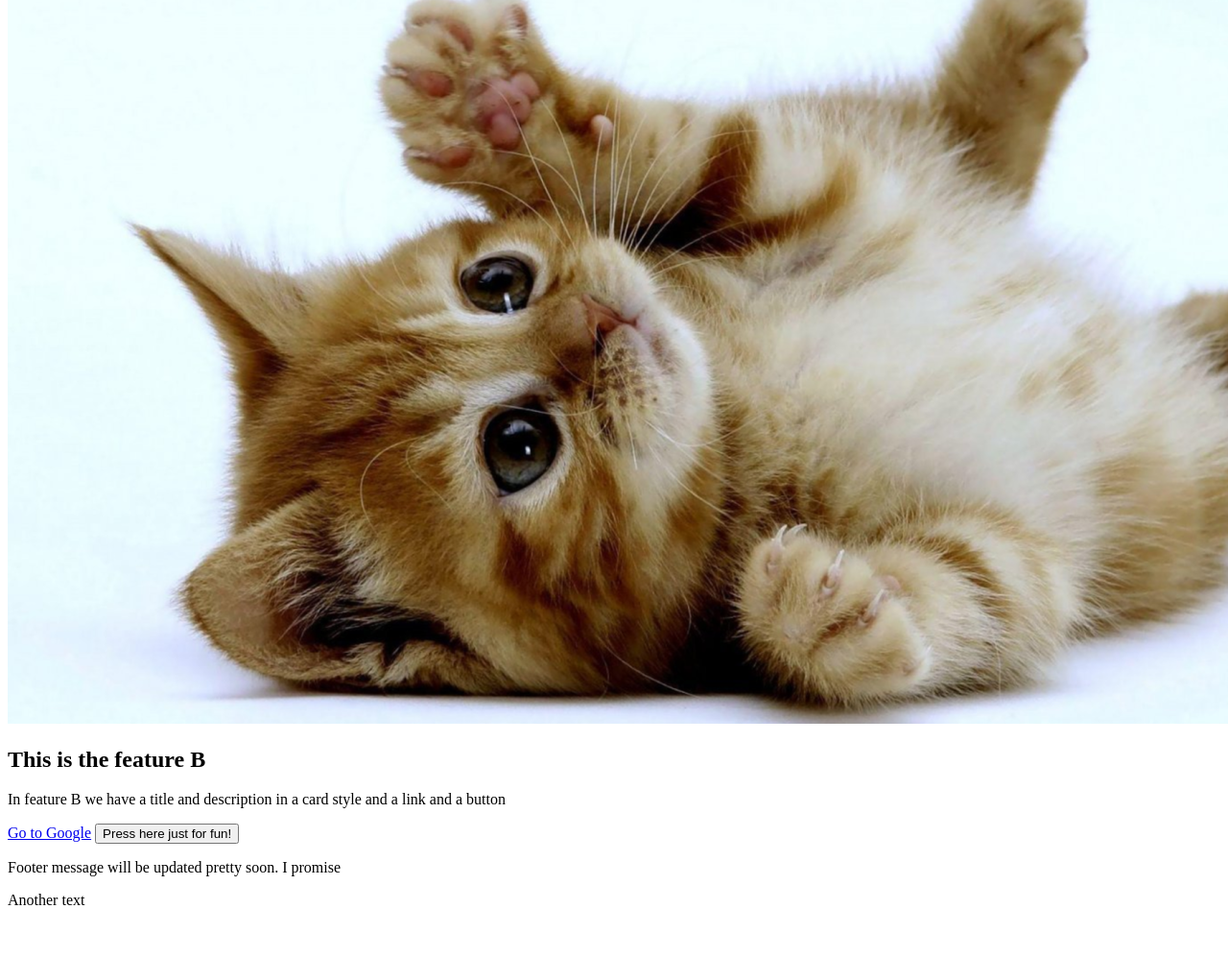
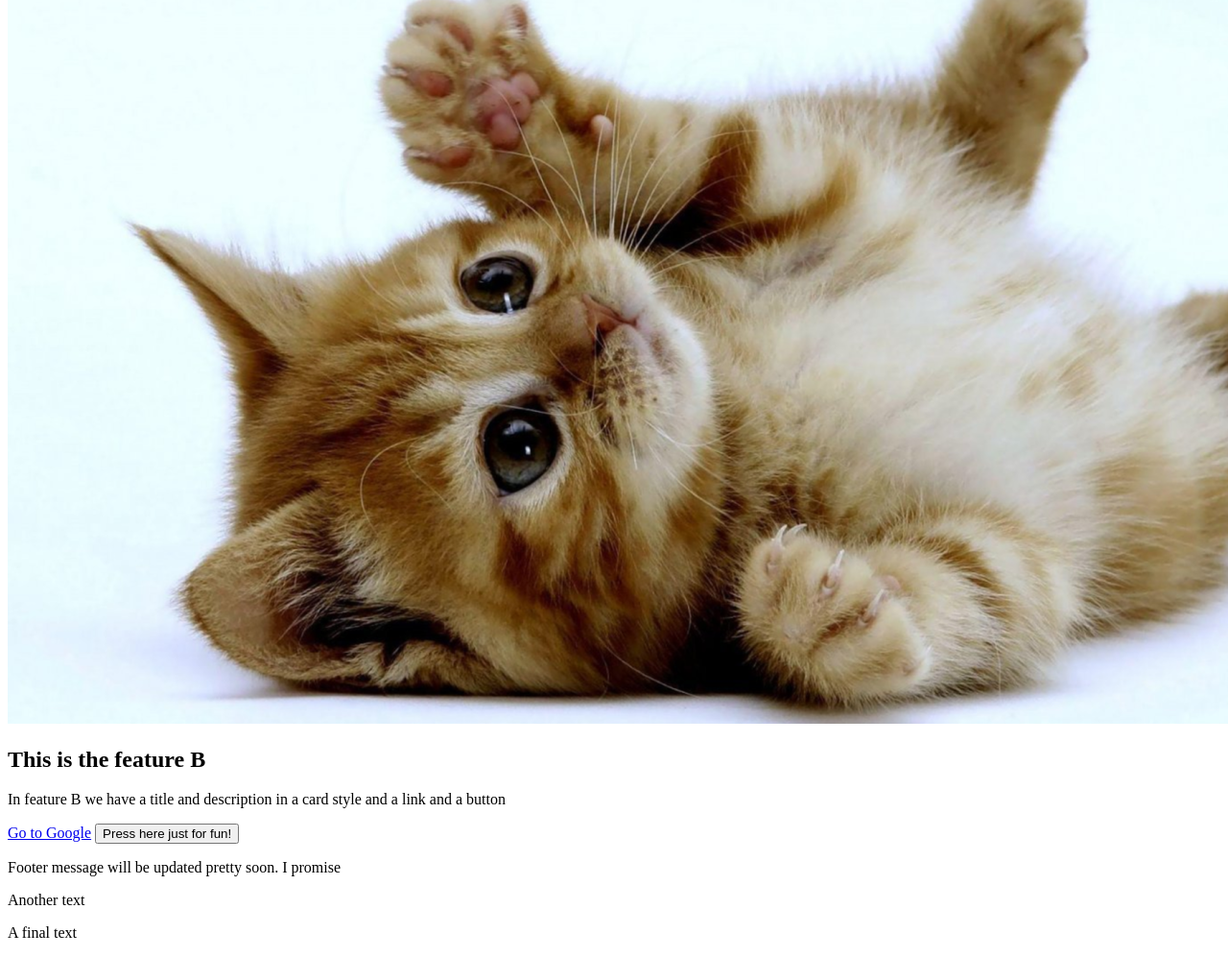
Before and after one commit to beckycode/git-practice, a plain HTML site: page index.html in a window 1280 px wide. Shown: the part 288-1285 px from the top of the page at 96% size. Before the commit the page ends 1251 px from the top, so only its background shows below. Drawn offline with Linux system fonts and the light colour scheme.

Commit message:
fix: add another text

```diff
--- a/index.html
+++ b/index.html
@@ -34,6 +34,7 @@
         <button class="btn">Press here just for fun!</button>
         <p>Footer message will be updated pretty soon. I promise</p>
         <p>Another text</p>
+        <p>A final text</p>
       </section>
     </main>
   </body>
```
